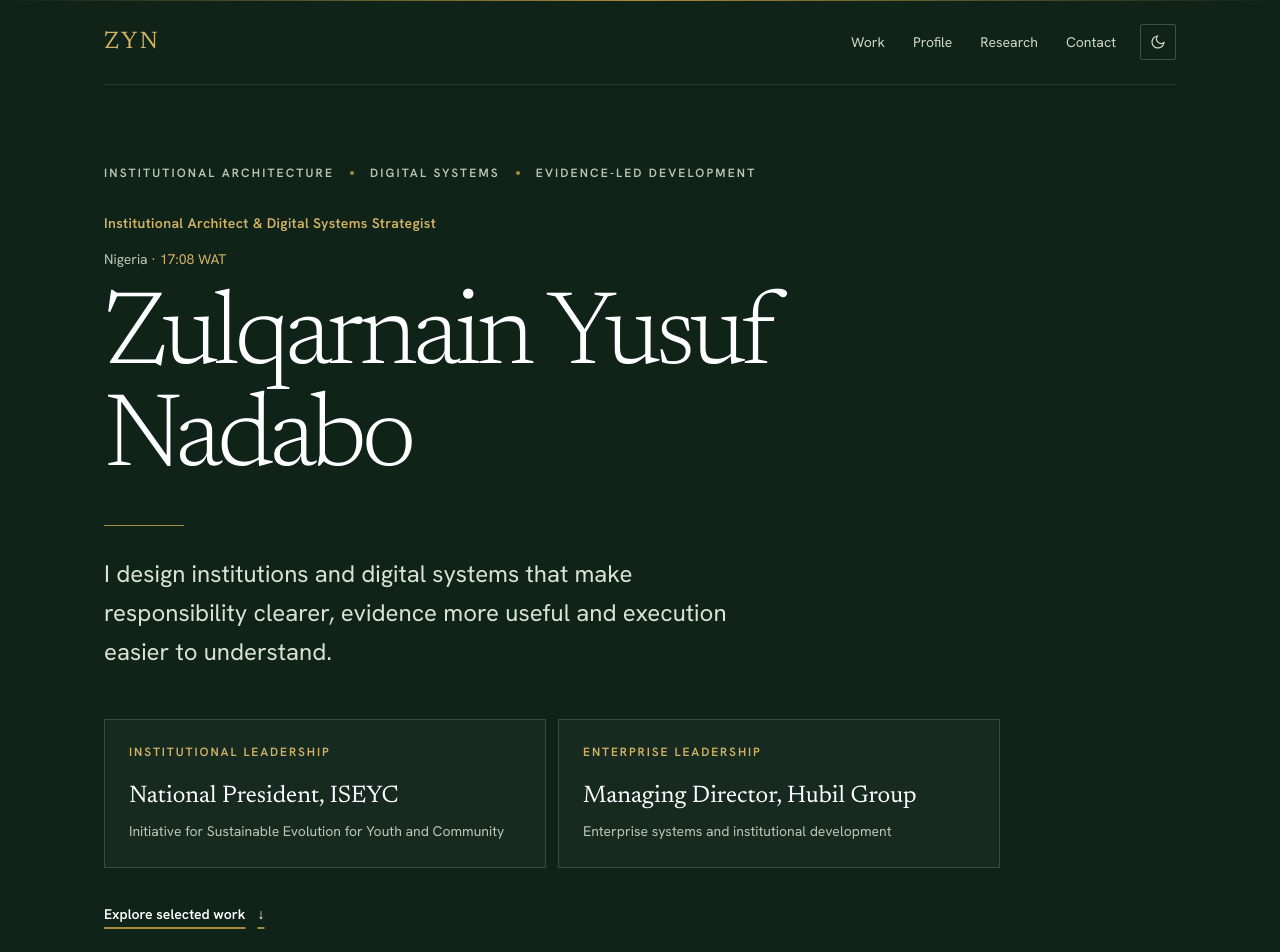
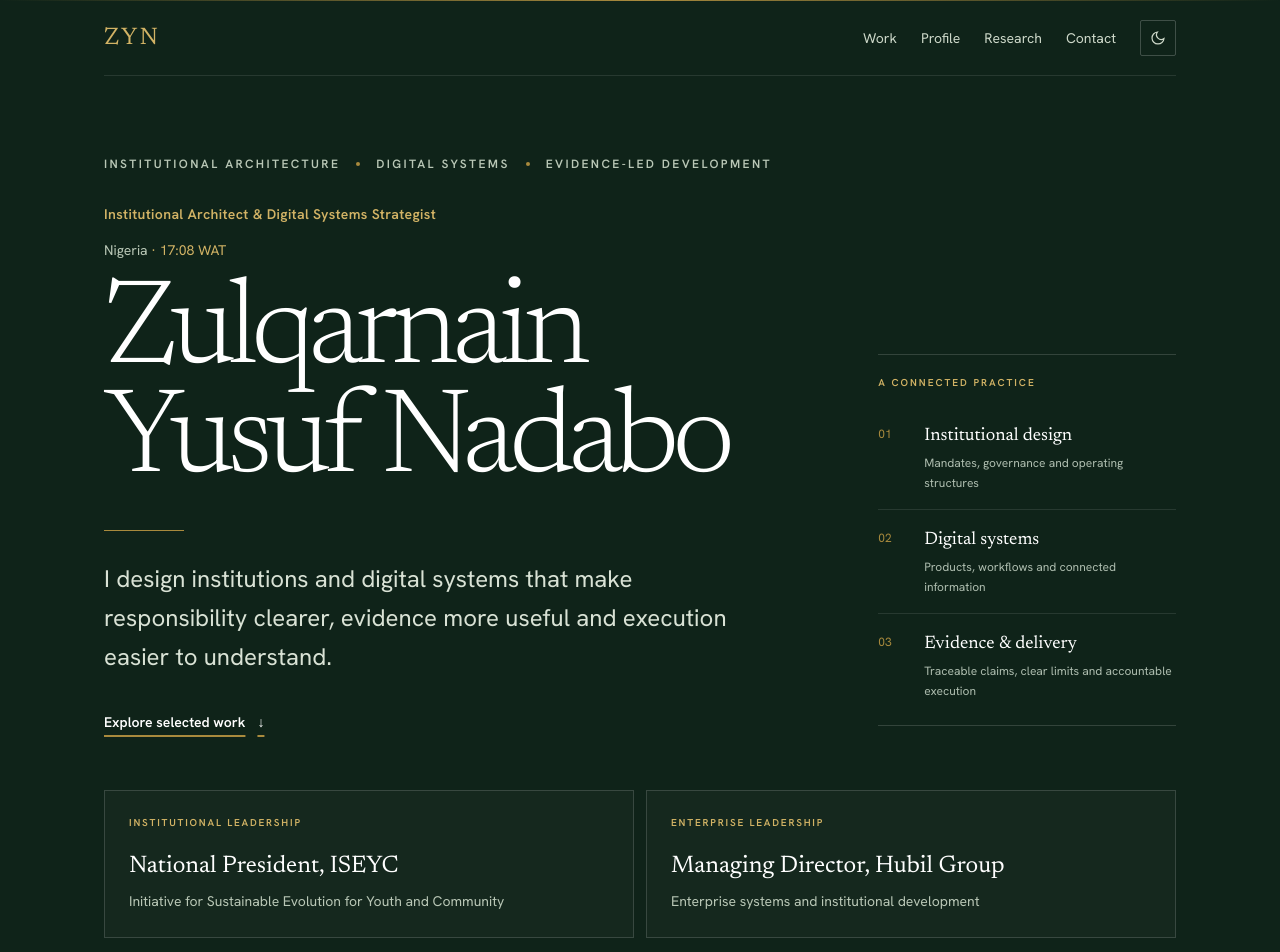
Before and after one commit to mrzulqarnainnadabo/zulqarnain-nadabo, a Next.js app: page / in a window 1280 px wide. Shown: the top 952 px of the page. Built offline with nearby package versions, Linux system fonts and the light colour scheme.

Commit message:
Refine portfolio design system and editorial direction

```diff
--- a/components/Hero.jsx
+++ b/components/Hero.jsx
@@ -2,26 +2,33 @@ import LocalTime from './LocalTime';
 import ThemeToggle from './ThemeToggle';
 import { person, roles } from '@/lib/content';
 
+const disciplines = [
+  ['01', 'Institutional design', 'Mandates, governance and operating structures'],
+  ['02', 'Digital systems', 'Products, workflows and connected information'],
+  ['03', 'Evidence & delivery', 'Traceable claims, clear limits and accountable execution'],
+];
+
 export default function Hero() {
   return (
-    <header className="relative overflow-hidden bg-ink text-cream">
+    <header className="hero-shell relative overflow-hidden bg-ink text-cream">
+      <div aria-hidden="true" className="hero-orbit" />
       <div aria-hidden="true" className="absolute inset-x-0 top-0 h-px bg-gradient-to-r from-transparent via-gold to-transparent" />
-      <div className="mx-auto max-w-6xl px-6 md:px-10">
-        <nav aria-label="Primary" className="flex items-center justify-between gap-4 border-b border-white/10 py-6 text-sm">
-          <a href="#top" className="font-serif text-2xl tracking-[.08em] text-goldl no-underline" aria-label="Top of page">ZYN</a>
-          <div className="flex items-center gap-4 sm:gap-6">
-            <ul className="flex flex-wrap justify-end gap-x-5 gap-y-2 text-[#cdd8c9] sm:gap-x-7">
-              <li><a className="underline-offset-4 hover:text-white hover:underline" href="#work">Work</a></li>
-              <li><a className="underline-offset-4 hover:text-white hover:underline" href="#leadership">Profile</a></li>
-              <li><a className="underline-offset-4 hover:text-white hover:underline" href="#research">Research</a></li>
-              <li><a className="underline-offset-4 hover:text-white hover:underline" href="#contact">Contact</a></li>
+      <div className="relative mx-auto max-w-6xl px-6 md:px-10">
+        <nav aria-label="Primary" className="flex min-h-[76px] items-center justify-between gap-5 border-b border-white/10 py-4">
+          <a href="#top" className="font-serif text-2xl tracking-[.08em] text-goldl no-underline" aria-label="Zulqarnain Yusuf Nadabo — top">ZYN</a>
+          <div className="flex min-w-0 items-center gap-3 sm:gap-6">
+            <ul className="nav-links flex items-center gap-3 overflow-x-auto text-xs text-[#cdd8c9] sm:gap-6 sm:text-sm">
+              <li><a className="whitespace-nowrap underline-offset-4 hover:text-white hover:underline" href="#work">Work</a></li>
+              <li><a className="whitespace-nowrap underline-offset-4 hover:text-white hover:underline" href="#leadership">Profile</a></li>
+              <li><a className="whitespace-nowrap underline-offset-4 hover:text-white hover:underline" href="#research">Research</a></li>
+              <li><a className="whitespace-nowrap underline-offset-4 hover:text-white hover:underline" href="#contact">Contact</a></li>
             </ul>
             <ThemeToggle />
           </div>
         </nav>
 
-        <div id="top" className="max-w-5xl pb-16 pt-14 md:pb-24 md:pt-20">
-          <div className="rise mb-8 flex flex-wrap items-center gap-x-4 gap-y-2 text-xs font-semibold uppercase tracking-[.18em] text-[#b9c7b6]">
+        <div id="top" className="pb-16 pt-14 md:pb-24 md:pt-20">
+          <div className="mb-8 flex flex-wrap items-center gap-x-4 gap-y-2 text-[10px] font-semibold uppercase tracking-[.2em] text-[#b9c7b6] sm:text-xs">
             <span>Institutional architecture</span>
             <span aria-hidden="true" className="h-1 w-1 rounded-full bg-gold" />
             <span>Digital systems</span>
@@ -29,32 +36,49 @@ export default function Hero() {
             <span>Evidence-led development</span>
           </div>
 
-          <p className="rise-2 mb-4 text-sm font-semibold tracking-wide text-goldl">{person.role}</p>
-          <p className="rise-2 mb-5 text-sm text-[#b9c7b6]"><LocalTime place={person.location} /></p>
-          <h1 className="rise-2 max-w-4xl font-serif text-[clamp(2.8rem,8.5vw,6.5rem)] font-light leading-[.98] tracking-[-.045em] text-white">
+          <div className="grid items-end gap-12 lg:grid-cols-[minmax(0,1.55fr)_minmax(230px,.65fr)] lg:gap-16">
+            <div className="min-w-0">
+              <p className="mb-4 text-sm font-semibold tracking-wide text-goldl">{person.role}</p>
+              <p className="mb-5 text-sm text-[#b9c7b6]"><LocalTime place={person.location} /></p>
+              <h1 className="max-w-4xl font-serif text-[clamp(3.25rem,9.4vw,7.5rem)] font-light leading-[.91] tracking-[-.055em] text-white">
                 {person.name}
               </h1>
-          <div className="rise-3 mt-8 h-px w-20 bg-gold" />
-          <p className="rise-3 mt-7 max-w-2xl text-lg leading-relaxed text-[#d9e2d5] md:text-2xl md:leading-relaxed">
+              <div className="mt-8 h-px w-20 bg-gold" />
+              <p className="mt-7 max-w-2xl text-lg leading-relaxed text-[#d9e2d5] md:text-2xl md:leading-relaxed">
                 {person.sentence}
               </p>
+              <a href="#work" className="mt-9 inline-flex items-center gap-3 text-sm font-semibold text-white underline decoration-gold decoration-2 underline-offset-8 transition-colors hover:text-goldl">
+                Explore selected work <span aria-hidden="true">↓</span>
+              </a>
+            </div>
 
-          <ul className="rise-4 mt-12 grid max-w-4xl gap-3 sm:grid-cols-2">
+            <aside aria-label="Areas of work" className="hero-index border-y border-white/15 py-2 lg:mb-2">
+              <p className="mb-4 pt-3 text-[10px] font-semibold uppercase tracking-[.2em] text-goldl">A connected practice</p>
+              <ol className="divide-y divide-white/10">
+                {disciplines.map(([number, title, detail]) => (
+                  <li key={number} className="grid grid-cols-[34px_1fr] gap-3 py-4">
+                    <span className="pt-1 text-xs tabular-nums text-gold">{number}</span>
+                    <div>
+                      <p className="font-serif text-lg text-white">{title}</p>
+                      <p className="mt-1 text-xs leading-relaxed text-[#aebdaf]">{detail}</p>
+                    </div>
+                  </li>
+                ))}
+              </ol>
+            </aside>
+          </div>
+
+          <div className="mt-14 grid gap-3 sm:grid-cols-2">
             {roles.map((r, i) => (
-              <li key={r.id}>
-                <a href={r.href} className="group flex h-full min-h-32 flex-col justify-between border border-white/15 bg-white/[.03] p-5 transition-colors hover:border-gold/70 hover:bg-white/[.06] md:p-6">
-                  <span className="mb-5 block text-xs font-semibold uppercase tracking-[.16em] text-goldl">
+              <a key={r.id} href={r.href} className="group flex min-h-[112px] flex-col justify-between border border-white/15 bg-white/[.025] p-5 transition-all duration-300 hover:-translate-y-1 hover:border-gold/60 hover:bg-white/[.055] md:p-6">
+                <span className="text-[10px] font-semibold uppercase tracking-[.18em] text-goldl">
                   {i === 0 ? 'Institutional leadership' : 'Enterprise leadership'}
                 </span>
-                  <span className="block font-serif text-xl leading-snug text-white md:text-2xl">{r.title}</span>
+                <span className="mt-5 block font-serif text-xl leading-snug text-white md:text-2xl">{r.title}</span>
                 <span className="mt-2 block text-sm leading-relaxed text-[#b9c7b6]">{r.sub}</span>
               </a>
-              </li>
             ))}
-          </ul>
-          <a href="#work" className="rise-4 mt-9 inline-flex items-center gap-3 text-sm font-semibold text-white underline decoration-gold decoration-2 underline-offset-8 hover:text-goldl">
-            Explore selected work <span aria-hidden="true">↓</span>
-          </a>
+          </div>
         </div>
       </div>
       <div className="zig" aria-hidden="true" />
```
Lines whose indentation alone changed are shown as unchanged.
